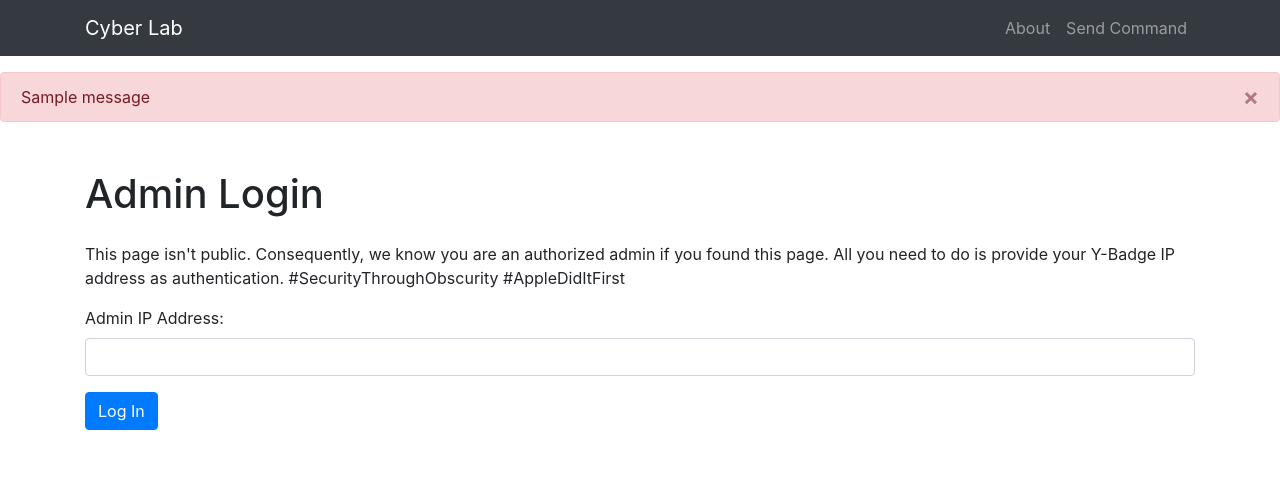
After one commit to jordanbw1/y-badge-cyber, a Flask app: page /admin_login in a window 1280 px wide. The commit adds this page. Shown: the top 477 px of the page. Run offline with Flask 3, Linux system fonts and the light colour scheme; one stand-in notice (Sample message) is shown; some libraries are stand-ins or nearby versions.

Commit message:
Added global css, flask messages, dismissable JS messages, and admin login page.

```diff
--- a/server/app.py
+++ b/server/app.py
@@ -1,4 +1,4 @@
-from flask import Flask, jsonify, request, render_template, url_for
+from flask import Flask, jsonify, request, render_template, url_for, session, redirect, flash
 from dotenv import load_dotenv
 import os
 import datetime
@@ -155,8 +155,38 @@ def list_view():
             })
     return jsonify({'endpoints': endpoints})
 
+@app.route('/admin_login', methods=['GET', 'POST'])
+def admin_login():
+    if request.method == 'GET':
+        return render_template('admin_login.html')
+    if request.method == 'POST':
+        # Get the form data
+        ip_address = request.form.get('identifier')
+        # Confirm that the IP address is in the database
+        redis_key = f"device:{ip_address}"
+        device_data = redis_client.get(redis_key)
+        if not device_data:
+            return jsonify({'error': 'Device not found'}), 400
+
+        # Get the device data
+        device_data = json.loads(device_data)
+        session['admin'] = True
+        session['device_ip'] = device_data["device_ip"]
+
+        return redirect(url_for('admin'))
+
+@app.route('/admin_logout', methods=['GET'])
+def admin_logout():
+    # Clear the session
+    session.clear()
+    return render_template('admin_login.html')
+
 @app.route('/admin', methods=['GET'])
 def admin():
+    # Check if the user is an admin
+    if 'admin' not in session or session['admin'] != True:
+        flash("Hah! You though we were that dumb? No you have to sign in first!")
+        return redirect(url_for('admin_login'))
     # TODO: Implement vulnerable admin route
     pass
 
--- a/server/static/css/control_device.css
+++ b/server/static/css/control_device.css
@@ -1,7 +1,3 @@
-.error-message {
-    color: red;
-    font-weight: bold;
-}
 .color-input {
     width: 80px; /* Set a fixed width for the color input */
     padding: 0.375rem 0.75rem;
--- /dev/null
+++ b/server/static/css/stylesheet.css
@@ -0,0 +1,4 @@
+.error-message {
+    color: red;
+    font-weight: bold;
+}
--- /dev/null
+++ b/server/templates/admin_login.html
@@ -0,0 +1,35 @@
+<!DOCTYPE html>
+<html lang="en">
+<head>
+    <meta charset="UTF-8">
+    <title>Admin Login</title>
+    <link href="{{url_for('static', filename='css/stylesheet.css')}}" rel="stylesheet">
+    <link href="https://maxcdn.bootstrapcdn.com/bootstrap/4.5.2/css/bootstrap.min.css" rel="stylesheet">
+</head>
+<body>
+    <!-- Include Navbar -->
+    {% include "macros/navbar.html" ignore missing with context %}
+
+    <!-- Get Flask messages -->
+    {% include "macros/flask_messages.html" ignore missing with context %}
+
+    <div class="container mt-5 max-width-container">
+        <h1 class="mb-4">Admin Login</h1>
+        <p>This page isn't public. Consequently, we know you are an authorized admin if you found this page. All you need to do is provide your Y-Badge IP address as authentication. #SecurityThroughObscurity #AppleDidItFirst</p>
+        <form id="commandForm" method="post">
+            <div class="form-group">
+                <label for="identifier">Admin IP Address:</label>
+                <input type="text" class="form-control" id="identifier" name="identifier" required>
+            </div>
+            <button type="submit" class="btn btn-primary">Log In</button>
+        </form>
+
+        <br><br><div id="errorContainer" class="mt-3" role="alert"></div>
+    </div>
+
+    <!-- Bootstrap JS and dependencies -->
+    <script src="https://code.jquery.com/jquery-3.5.1.slim.min.js"></script>
+    <script src="https://cdn.jsdelivr.net/npm/@popperjs/core@2.9.2/dist/umd/popper.min.js"></script>
+    <script src="https://maxcdn.bootstrapcdn.com/bootstrap/4.5.2/js/bootstrap.min.js"></script>
+</body>
+</html>
--- a/server/templates/index.html
+++ b/server/templates/index.html
@@ -3,6 +3,7 @@
 <head>
     <meta charset="UTF-8">
     <title>Cyber Lab</title>
+    <link href="{{url_for('static', filename='css/stylesheet.css')}}" rel="stylesheet">
     <link href="https://maxcdn.bootstrapcdn.com/bootstrap/4.5.2/css/bootstrap.min.css" rel="stylesheet">
 </head>
 <body>
--- /dev/null
+++ b/server/templates/macros/flask_messages.html
@@ -0,0 +1,6 @@
+{% for message in get_flashed_messages(with_categories=true) %}
+    <div class="mt-3 alert alert-danger alert-dismissible flash flash-{{ message[0] }}" role="alert">
+        <button type="button" class="close" data-dismiss="alert">&times;</button>
+        {{ message[1] }}
+    </div>
+{% endfor %}
```
Also changed, not shown: server/static/js/control_device.js (+7 -6 lines), server/templates/control_device.html (+6 -2 lines).
